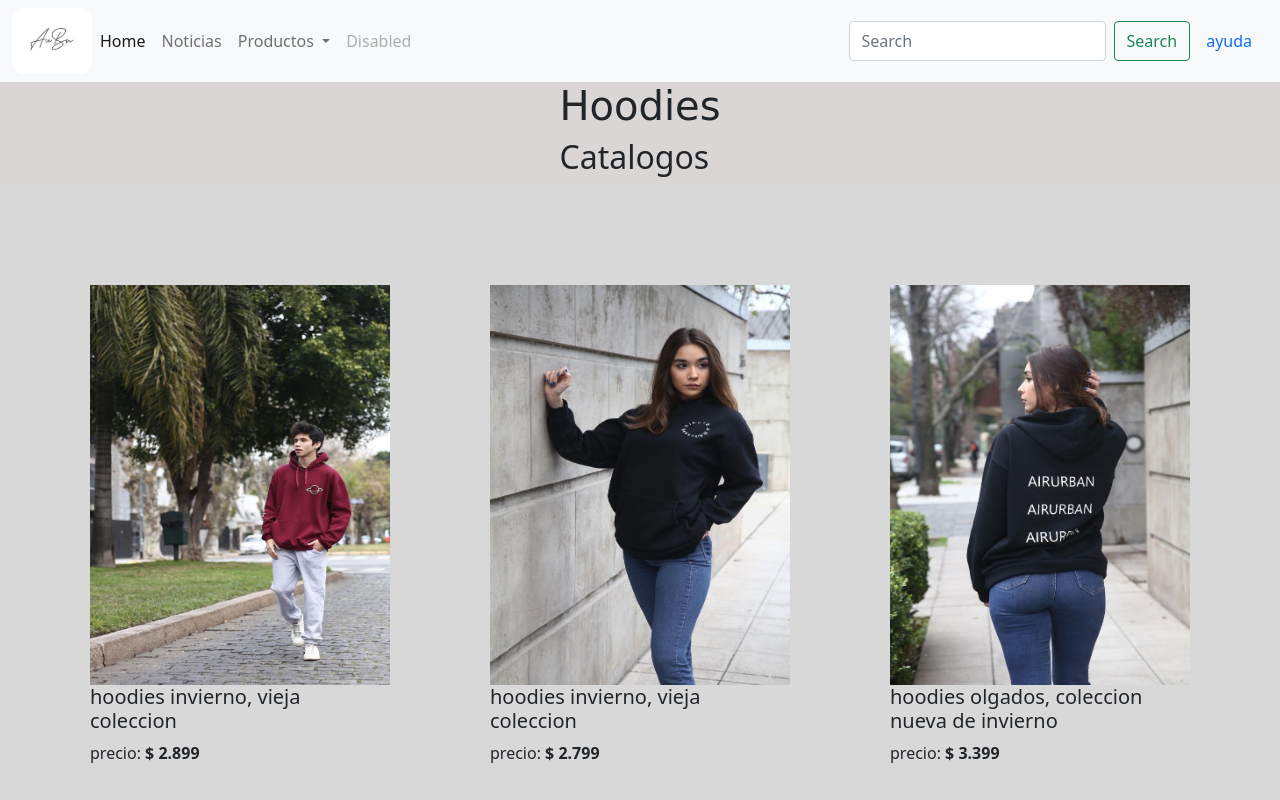
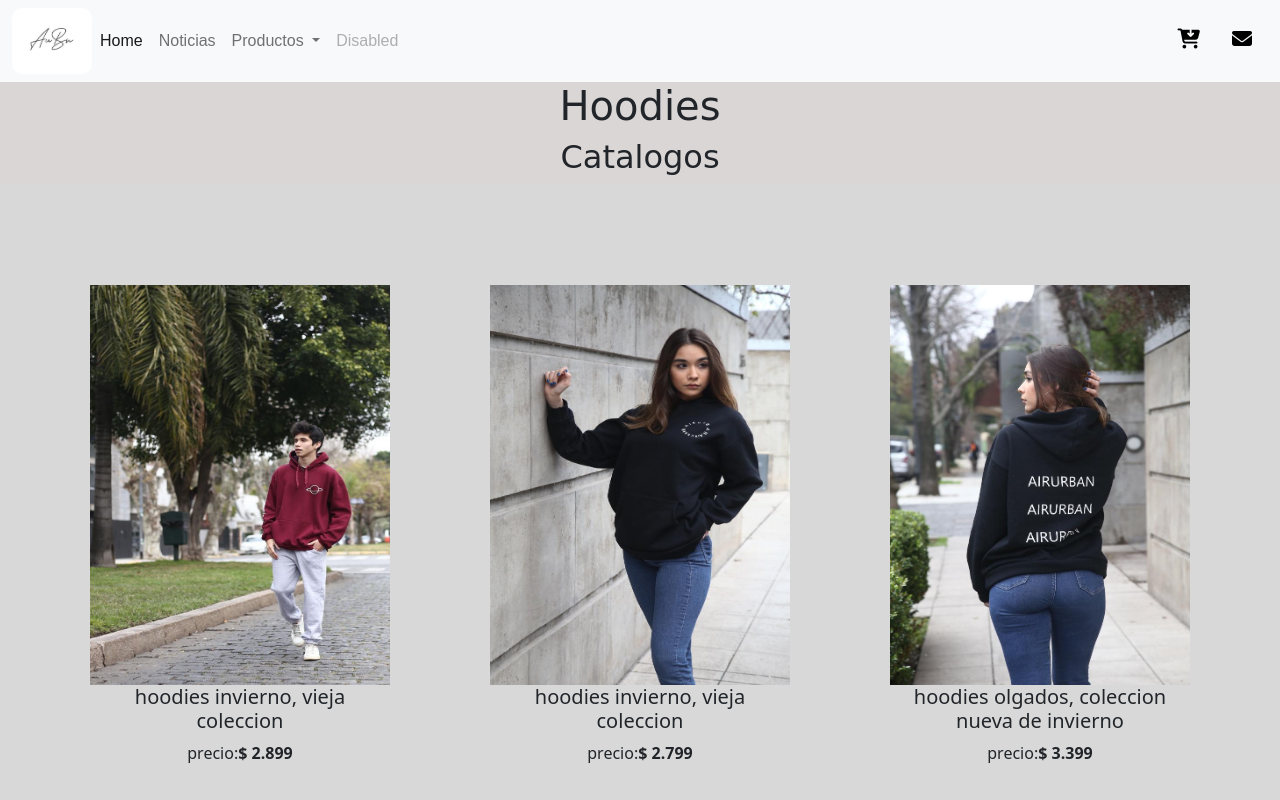
Before and after one commit to AugustoPeralt/desafio-5, a website: page pages/hoodies.html in a window 1280 px wide. Shown: the top 800 px of the page. Drawn offline with nearby package versions, Linux system fonts and the light colour scheme.

Commit message:
cambios-nav

```diff
--- a/pages/hoodies.html
+++ b/pages/hoodies.html
@@ -57,10 +57,11 @@
                     </li>
                 </ul>
                 <form class="d-flex">
-                    <input class="form-control me-2" type="search" placeholder="Search" aria-label="Search">
-                    <button class="btn btn-outline-success" type="submit">Search</button>
                     <li class="nav-item">
-                        <a class="nav-link" href="caja.html">ayuda</a>
+                        <a class="nav-link" href="../pages/caja.html"><i class="fa-solid fa-cart-arrow-down"></i></a>
+                    </li>
+                    <li class="nav-item">
+                        <a class="nav-link" href="#"><i class="fa-solid fa-envelope"></i></a>
                     </li>
                 </form>
             </div>
--- a/scss/_productos.scss
+++ b/scss/_productos.scss
@@ -1,3 +1,14 @@
+.titulo{
+
+    h2{
+        text-align: center;
+        display: flex;
+        justify-content: center;
+        font-family: 'Indie Flower', cursive;
+    }
+
+}
+
 .hoodies{
     background-color: #d8d8d8;
 
@@ -12,6 +23,7 @@
     display: flex;
     flex-wrap: wrap;
 
+
     padding-bottom: 60px;
 
     h3{
@@ -19,8 +31,14 @@
         font-size: 20px;
 
         display: flex;
-        text-align: left;
-        justify-content: left;
+        text-align: center;
+        justify-content: center;
+    }
+
+    p{
+        display: flex;
+        justify-content: center;
+        text-align: center;
     }
 
     img{
@@ -28,6 +46,18 @@
         height: 400px;
     }
 }
+
+
+
+
+
+
+
+
+
+
+
+
 
 .joggins{
     background-color: #d8d8d8;
--- a/scss/_rutas.scss
+++ b/scss/_rutas.scss
@@ -19,6 +19,31 @@
         border-radius: 10px;
         }
     }
+
+    .bg-light{
+
+        font-family: 'Anton', sans-serif;
+    }
+
+.d-flex{
+
+    i{
+        color: black;
+        font-size: 20px;
+
+        &:hover{
+            color:#fff;
+    }
+    }
+
+
+}
+
+
+
+
+
+
 
 a{
     text-decoration: none;
--- a/scss/prueba.scss
+++ b/scss/prueba.scss
@@ -4,11 +4,11 @@
 @import "media";
 
 
+
 //variables
 
 $colorUno:#fff;
 $colorDos:#d8d8d8;
-
 
 
 
```
Also changed, not shown: index.html (+4 -3 lines), pages/caja.html (+4 -3 lines), pages/joggins.html (+4 -3 lines), pages/noticias.html (+4 -3 lines), pages/remeras.html (+4 -3 lines), css/pruebacss.css.
